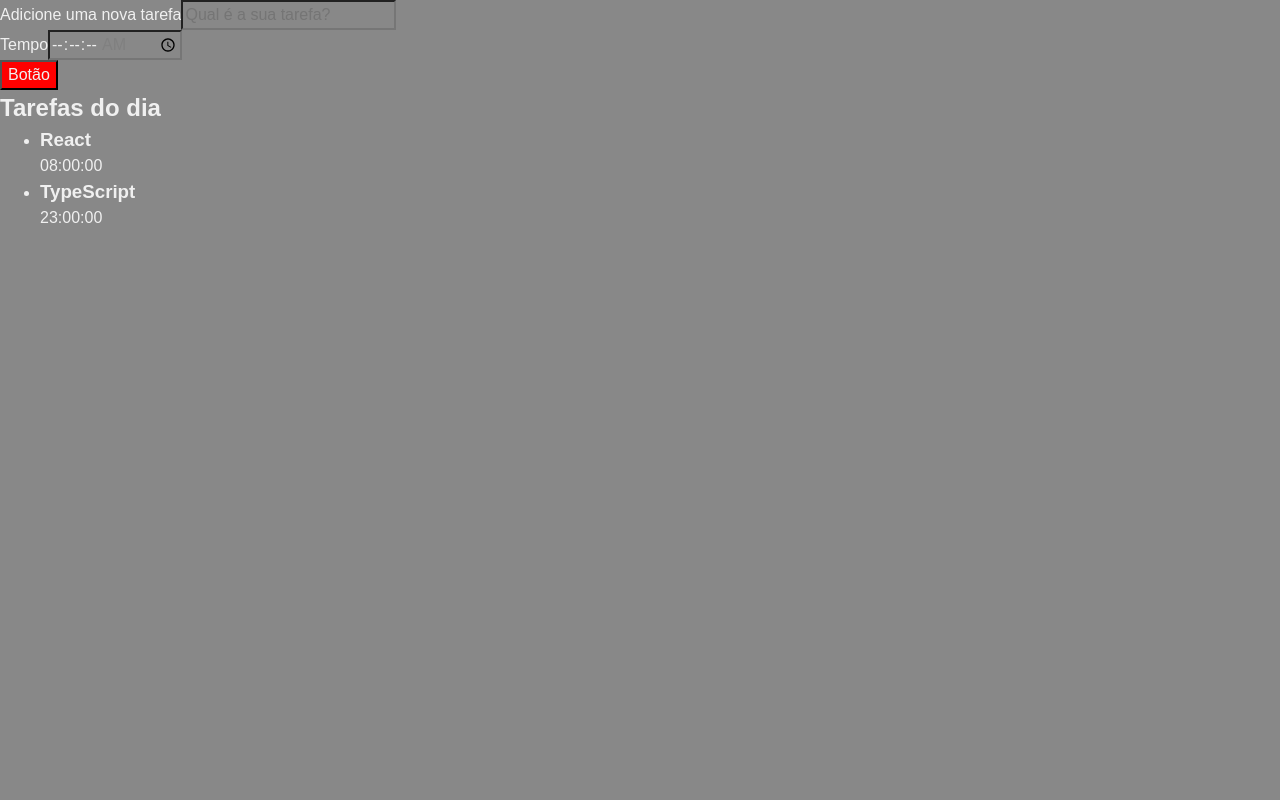
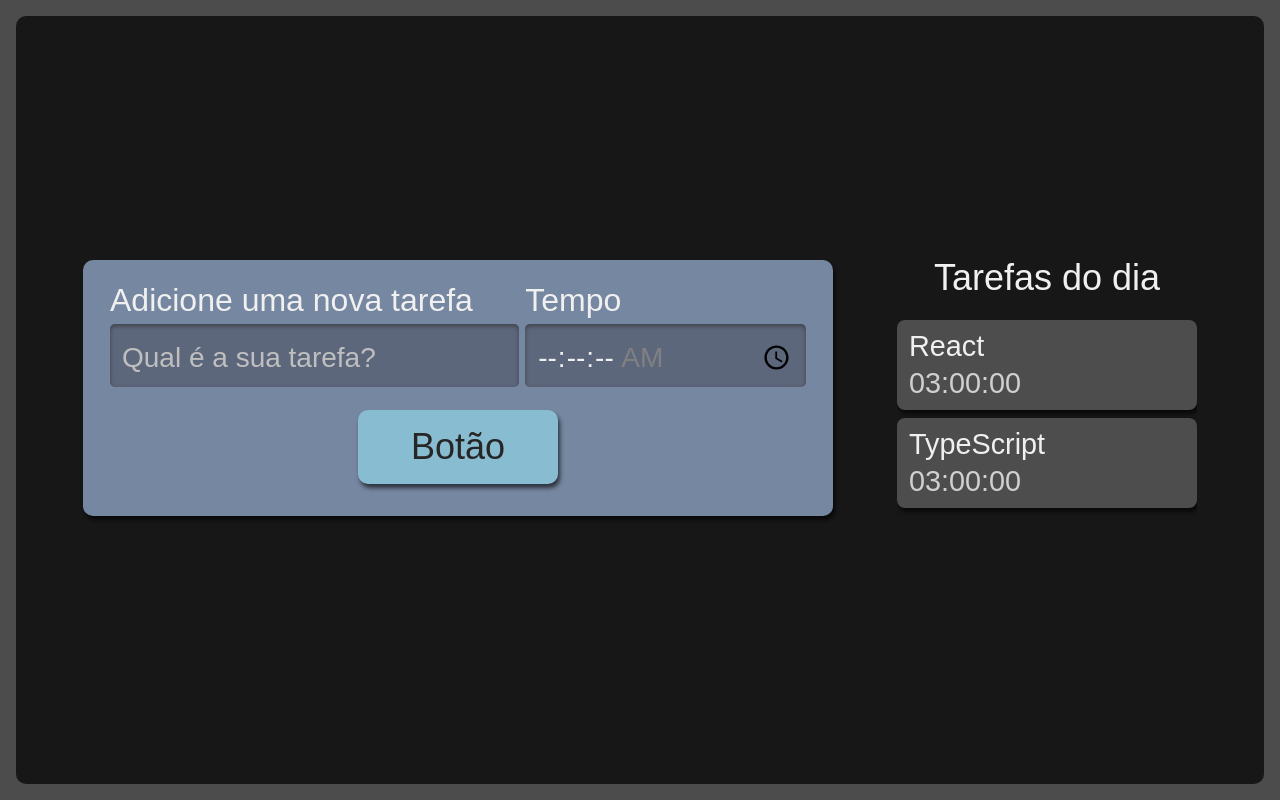
Before and after one commit to Jayromberg/to-do-list, a React (Create React App) app: page / in a window 1280 px wide. Built offline with nearby package versions, Linux system fonts and the light colour scheme; the HTML template or start-up script is replaced by a standard one.

Commit message:
style: Add style

```diff
--- a/src/App.tsx
+++ b/src/App.tsx
@@ -1,16 +1,17 @@
 import React from 'react';
 import Form from './components/Form';
 import List from './components/List';
+import AppStyle from './styles';
 import GlobalStyle from './UI/GlobalStyled';
 
 
 function App() {
   return (
-    <div className="App">
+    <AppStyle>
       <GlobalStyle />
       <Form />
       <List />
-    </div>
+    </AppStyle>
   );
 }
 
--- a/src/UI/GlobalStyled.tsx
+++ b/src/UI/GlobalStyled.tsx
@@ -1,44 +1,105 @@
 import { createGlobalStyle } from 'styled-components';
 
 const GlobalStyle = createGlobalStyle`
-  * {
-    background-color: #888;
-    color: #F0F0F0;
-    font-family: "Avenir Next", "Avenir", sans-serif;
+  html, body, div, span, applet, object, iframe,
+  h1, h2, h3, h4, h5, h6, p, blockquote, pre,
+  a, abbr, acronym, address, big, cite, code,
+  del, dfn, em, img, ins, kbd, q, s, samp,
+  small, strike, strong, sub, sup, tt, var,
+  b, u, i, center,
+  dl, dt, dd, ol, ul, li,
+  fieldset, form, label, legend,
+  table, caption, tbody, tfoot, thead, tr, th, td,
+  article, aside, canvas, details, embed,
+  figure, figcaption, footer, header, hgroup,
+  menu, nav, output, ruby, section, summary,
+  time, mark, audio, video {
+    margin: 0;
+    padding: 0;
+    border: 0;
+    font-size: 100%;
+    font: inherit;
+    vertical-align: baseline;
   }
 
-  *, *::before, *::after {
+  /* HTML5 display-role reset for older browsers */
+  article, aside, details, figcaption, figure,
+  footer, header, hgroup, menu, nav, section {
+    display: block;
+  }
+
+  body {
+    line-height: 1;
+  }
+
+  ol, ul {
+    list-style: none;
+  }
+
+  blockquote, q {
+    quotes: none;
+  }
+
+  blockquote:before, blockquote:after,
+  q:before, q:after {
+    content: '';
+    content: none;
+  }
+
+  table {
+    border-collapse: collapse;
+    border-spacing: 0;
+  }
+
+  input {
+    font-family: inherit;
+    font-size: inherit;
+    font-weight: inherit;
+    color: inherit;
+  }
+
+  button {
+    border: unset;
+    background-color: unset;
+    font-family: inherit;
+    font-size: inherit;
+    font-weight: inherit;
+    color: inherit;
+  }
+
+  @import url('https://fonts.googleapis.com/css2?family=Manjari&display=swap');
+
+  body {
+    display: flex;
+    justify-content: center;
+    font-family: 'Manjari', sans-serif;
+    color: #F0F0F0;
+    background-color: #4C4C4C;
+    height: 100%;
+    width: 100%;
+    padding: 16px;
     box-sizing: border-box;
   }
 
-  * {
-    margin: 0;
+  #root {
+    width: 100%;
   }
 
-  html, body {
-    height: 100%;
+  ::-webkit-scrollbar {
+    width: 8px;
   }
 
-  body {
-    line-height: 1.5;
-    -webkit-font-smoothing: antialiased;
+  ::-webkit-scrollbar-track {
+    background: unset;
   }
 
-  img, picture, video, canvas, svg {
-    display: block;
-    max-width: 100%;
+  ::-webkit-scrollbar-thumb {
+    border-radius: 4px;
+    background: #888;
   }
 
-  input, button, textarea, select {
-    font: inherit;
-  }
-
-  p, h1, h2, h3, h4, h5, h6 {
-    overflow-wrap: break-word;
-  }
-
-  #root, #__next {
-    isolation: isolate;
+  ::-webkit-scrollbar-thumb:hover {
+    background: #555;
   }
 `;
 
--- a/src/components/Button/styles.tsx
+++ b/src/components/Button/styles.tsx
@@ -1,7 +1,27 @@
 import styled from 'styled-components'
 
 const SubmitButton = styled.button`
-  background-color: red;
+  align-self: center;
+  background-color: #88bcd1;
+  border-radius: 10px;
+  box-shadow: 2px 4px 4px #0000009F;
+  color: #272626;
+  cursor: pointer;
+  font-size: 1.25rem;
+  padding: 16px;
+  width: 150px;
+
+  &:active {
+    background-color: #7CA6B7;
+    box-shadow: 2px 2px 4px #0000009F inset;
+  }
+
+  @media screen and (min-width: 1280px) {
+    grid-column-start: span 2;
+    justify-self: center;
+    width: 200px;
+    font-size: 2.25rem;
+  }
 `
 
 export default SubmitButton;
--- a/src/components/Form/index.tsx
+++ b/src/components/Form/index.tsx
@@ -1,11 +1,12 @@
 import React from 'react';
 import Button from '../Button';
+import Forms from './styles';
 
 class Form extends React.Component {
   render() {
     return (
-      <form>
-        <div>
+      <Forms>
+        <div className="inputContainer">
           <label htmlFor="assignment">
             Adicione uma nova tarefa
           </label>
@@ -17,7 +18,7 @@
             required
             />
         </div>
-        <div>
+        <div className="inputContainer">
           <label htmlFor="time">
             Tempo
           </label>
@@ -32,7 +33,7 @@
           />
         </div>
         <Button />
-      </form>
+      </Forms>
     )
   }
 }
--- /dev/null
+++ b/src/components/Form/styles.tsx
@@ -0,0 +1,64 @@
+import styled from "styled-components";
+
+const Forms = styled.form`
+  display:flex;
+  flex-direction: column;
+  background-color: #7687A1;
+  border-radius: 10px;
+  box-shadow: 2px 4px 4px #0000009F;
+  padding: 12px;
+
+  .inputContainer {
+    display: flex;
+    flex-direction: column;
+    width: 100%;
+    margin-bottom: 16px;
+
+    label {
+      margin-bottom: 8px;
+      font-size: 1.25rem;
+    }
+
+    input {
+      width: 100%;
+      padding: 8px 12px 4px;
+      box-sizing: border-box;
+      border: unset;
+      border-radius: 5px;
+      background-color: #5D677C;
+      box-shadow: 0px 2px 4px #2D2B2B9F inset;
+
+      &::placeholder {
+        color: #BFBFBF;
+      }
+    }
+  }
+
+  @media screen and (min-width: 1280px) {
+    flex-direction: row;
+    flex-wrap: wrap;
+    justify-content: space-around;
+    font-size: 2.25rem;
+    padding: 24px;
+    box-sizing: border-box;
+
+    .inputContainer {
+      width: calc(60% - 12px);
+
+      &:last-of-type {
+        width: 40%;
+      }
+
+      label {
+        font-size: 2rem;
+      }
+
+      input {
+        height: 100%;
+        font-size: 1.75rem;
+      }
+    }
+  }
+`
+
+export default Forms;
--- a/src/components/List/index.tsx
+++ b/src/components/List/index.tsx
@@ -1,20 +1,28 @@
 import react from 'react';
+import { Lists, Item } from './styles';
 
 function List() {
+  const tarefas = [{
+    tarefa: "React",
+    tempo: "03:00:00"
+  },
+  {
+    tarefa: "TypeScript",
+    tempo: "03:00:00"
+  }]
+
   return (
-    <aside>
+    <Lists>
       <h2>Tarefas do dia</h2>
       <ul>
-        <li>
-          <h3>React</h3>
-          <span>08:00:00</span>
-        </li>
-        <li>
-          <h3>TypeScript</h3>
-          <span>23:00:00</span>
-        </li>
+       {tarefas.map((e, index) => (
+        <Item key={`${index}${e.tarefa}`}>
+          <h3>{e.tarefa}</h3>
+          <span>{e.tempo}</span>
+        </Item>
+       ))}
       </ul>
-    </aside>
+    </Lists>
   )
 }
 
--- /dev/null
+++ b/src/components/List/styles.tsx
@@ -0,0 +1,75 @@
+import styled from "styled-components";
+
+export const Lists = styled.aside`
+  height: 100%;
+
+  h2 {
+    font-size: 1.25rem;
+    margin-bottom: 12px;
+  }
+
+  ul {
+    max-height: 350px;
+    overflow-y: scroll;
+  	scrollbar-width: thin;
+  }
+
+  @media screen and (min-width:1280px) {
+
+    h2{
+      text-align: center;
+      font-size: 2.25rem;
+      margin-bottom: 24px;
+    }
+
+    ul {
+      overflow: auto;
+      max-height: 500px;
+    }
+  }
+`
+export const Item = styled.li`
+  background-color: #4D4D4D;
+  border-radius: 8px;
+  box-shadow: 2px 4px 4px #0000009F;
+  padding: 12px;
+  margin-bottom: 8px;
+  position: relative;
+  cursor: pointer;
+
+  h3 {
+    margin-bottom: 8px;
+    word-break: break-all;
+  }
+
+  span {
+    color: #D0D0D0;
+  }
+
+  @media screen and (min-width:1280px) {
+    font-size: 1.8rem;
+  }
+
+  .itemSelecionado {
+    background-color: #292929;
+    box-shadow: 2px 4px 4px #0000009F inset;
+  }
+
+  .itemCompletado {
+    background-color: #566F42;
+    cursor: auto;
+
+    .concluido {
+      display: block;
+      background-image: url('../../assets/img/check-mark.svg');
+      background-repeat: no-repeat;
+      background-size: 38px 38px;
+      position: absolute;
+      top: 50%;
+      right: 12px;
+      transform: translateY(-50%);
+      width: 42px;
+      height: 43px;
+    }
+  }
+`
--- /dev/null
+++ b/src/styles.tsx
@@ -0,0 +1,25 @@
+import styled from "styled-components";
+
+const AppStyle = styled.div`
+  display: grid;
+  grid-template-rows: min-content min-content auto;
+  row-gap: 24px;
+  min-width: 320px;
+  min-height: calc(100vh - 32px);
+  width: 100%;
+  padding: 32px;
+  box-sizing: border-box;
+  border-radius: 10px;
+  background-color: #171717;
+
+  @media screen and (min-width:1280px)  {
+    column-gap: 64px;
+    grid-template-rows: min-content min-content;
+    grid-template-columns: 750px 300px;
+    justify-content: center;
+    align-content: center;
+    padding: 64px;
+  }
+`
+
+export default AppStyle;
```
Also changed, not shown: src/assets/img/check-mark.svg (added).
